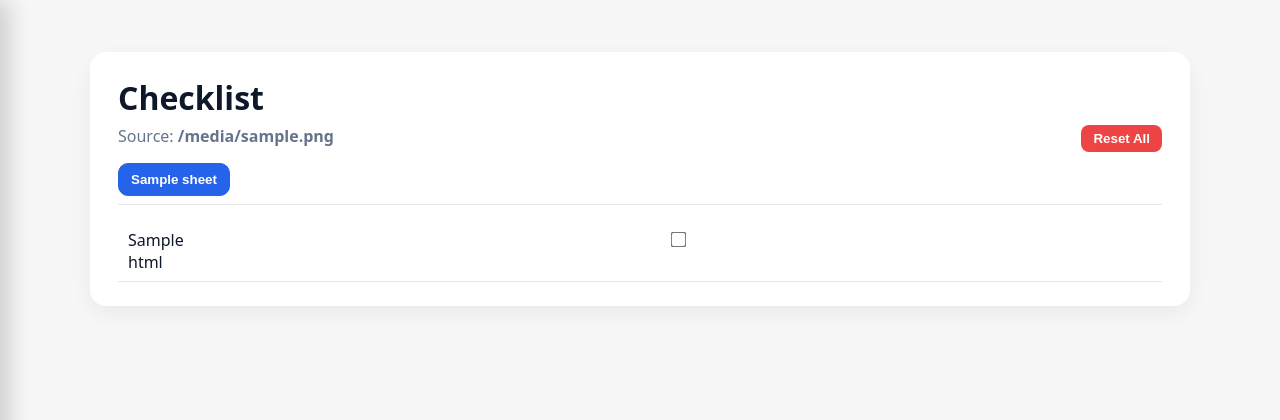
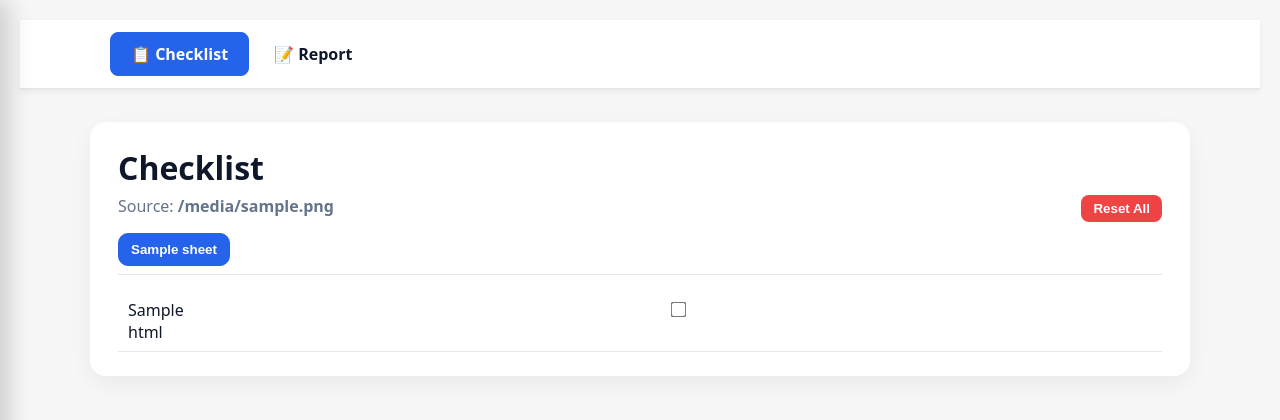
Before and after one commit to SiniS17/Checklist, a Flask app: template templates/index.html in a window 1280 px wide. Shown: the top 420 px of the page. Run offline with Flask 3, Linux system fonts and the light colour scheme; the template is opened without the code that fills it: most values are stand-ins (such as "Sample title", 1, 10 or a date in 2020).

Commit message:
Update index.html

```diff
--- a/templates/index.html
+++ b/templates/index.html
@@ -5,8 +5,17 @@
     <meta name="viewport" content="width=device-width, initial-scale=1" />
     <title>Checklist — {{ model.file_name }}</title>
     <link rel="stylesheet" href="{{ url_for('static', filename='styles.css') }}">
+    <link rel="stylesheet" href="{{ url_for('static', filename='report.css') }}">
   </head>
   <body>
+    <!-- Navigation Bar -->
+    <nav class="top-nav">
+      <div class="nav-container">
+        <a href="/" class="nav-link active">📋 Checklist</a>
+        <a href="/report" class="nav-link">📝 Report</a>
+      </div>
+    </nav>
+
     <!-- Floating hamburger for mobile -->
     <button id="fab-menu" aria-label="Open sheets menu" title="Sheets">
       <span></span><span></span><span></span>
```
